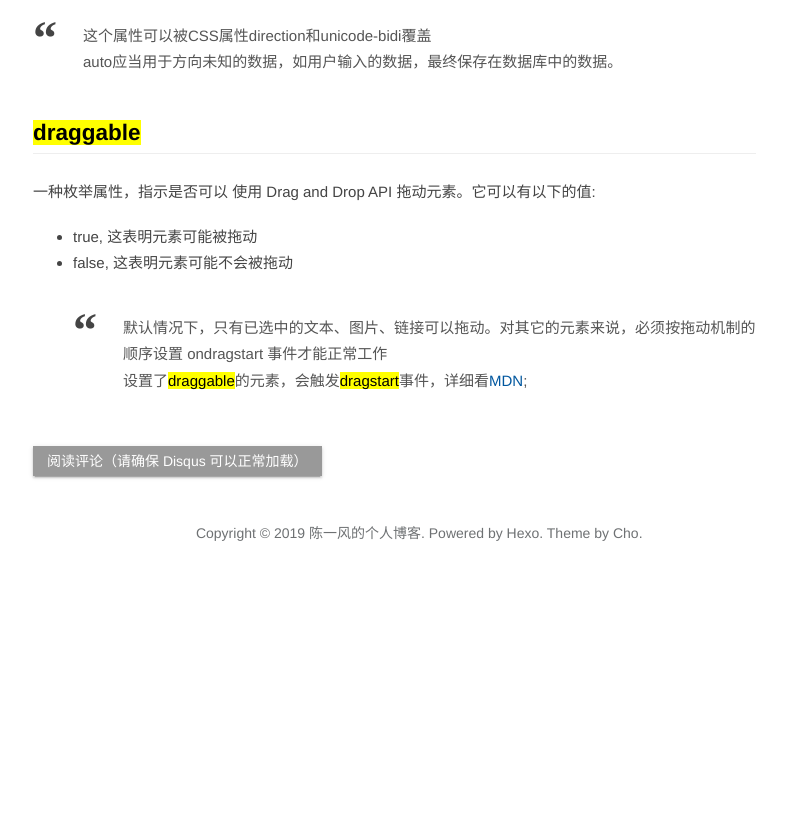
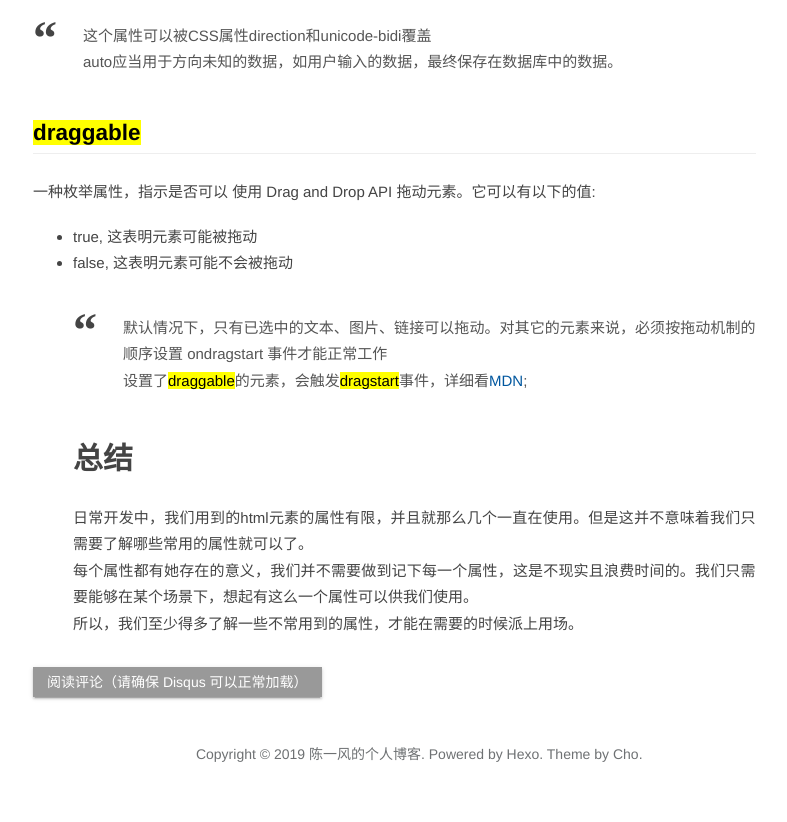
Before and after one commit to cfphoenix/cfphoenix.github.com, a plain HTML site: page 2019/07/17/Global-attributes/index.html in a window 1280 px wide. Shown: the part 1579-2401 px from the top of the page, without its empty margins (92-879 px from the left). Before the commit the page ends 2180 px from the top, so only its background shows below. Drawn offline with nearby package versions, Linux system fonts and the light colour scheme; no server answers; a script that the page names is missing.

Commit message:
Site updated: 2019-07-17 12:20:05

```diff
--- a/2019/07/17/Global-attributes/index.html
+++ b/2019/07/17/Global-attributes/index.html
@@ -28,9 +28,9 @@
 <ul>
 <li>true, 这表明元素可能被拖动</li>
 <li>false, 这表明元素可能不会被拖动  <blockquote>
-<p>默认情况下，只有已选中的文本、图片、链接可以拖动。对其它的元素来说，必须按拖动机制的顺序设置 ondragstart 事件才能正常工作<br>设置了<mark>draggable</mark>的元素，会触发<mark>dragstart</mark>事件，详细看<a href="https://developer.mozilla.org/en-US/docs/Web/API/HTML_Drag_and_Drop_API/Drag_operations" target="_blank" rel="noopener">MDN</a>;</p>
+<p>默认情况下，只有已选中的文本、图片、链接可以拖动。对其它的元素来说，必须按拖动机制的顺序设置 ondragstart 事件才能正常工作<br>设置了<mark>draggable</mark>的元素，会触发<mark>dragstart</mark>事件，详细看<a href="https://developer.mozilla.org/en-US/docs/Web/API/HTML_Drag_and_Drop_API/Drag_operations" target="_blank" rel="noopener">MDN</a>;  </p>
 </blockquote>
-</li>
+<h1 id="总结"><a href="#总结" class="headerlink" title="总结"></a>总结</h1>日常开发中，我们用到的html元素的属性有限，并且就那么几个一直在使用。但是这并不意味着我们只需要了解哪些常用的属性就可以了。<br>每个属性都有她存在的意义，我们并不需要做到记下每一个属性，这是不现实且浪费时间的。我们只需要能够在某个场景下，想起有这么一个属性可以供我们使用。<br>所以，我们至少得多了解一些不常用到的属性，才能在需要的时候派上用场。</li>
 </ul>
 </div><div class="tags"></div><div id="disqus_thread"><div class="btn_click_load"><button class="disqus_click_btn">阅读评论（请确保 Disqus 可以正常加载）</button></div><script type="text/javascript">var disqus_config = function () {
     this.page.url = 'http://yoursite.com/2019/07/17/Global-attributes/';
```
